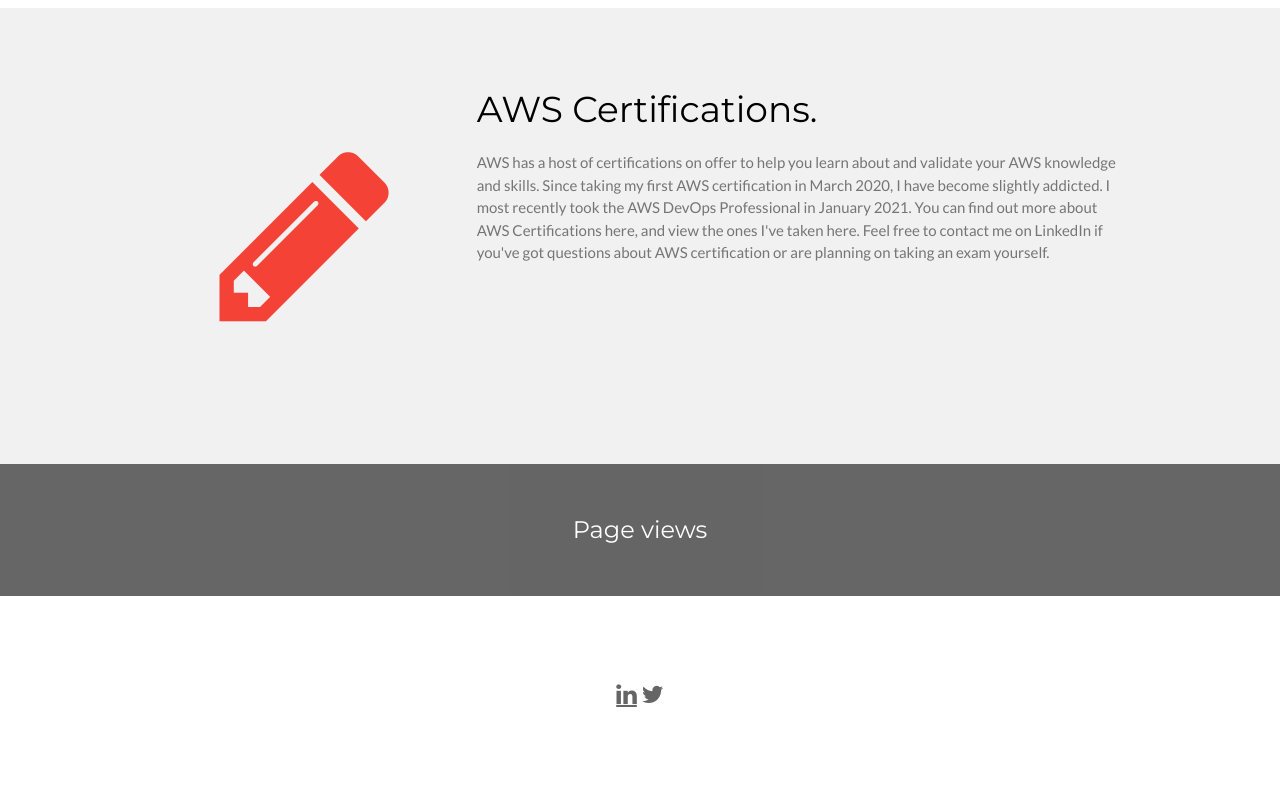
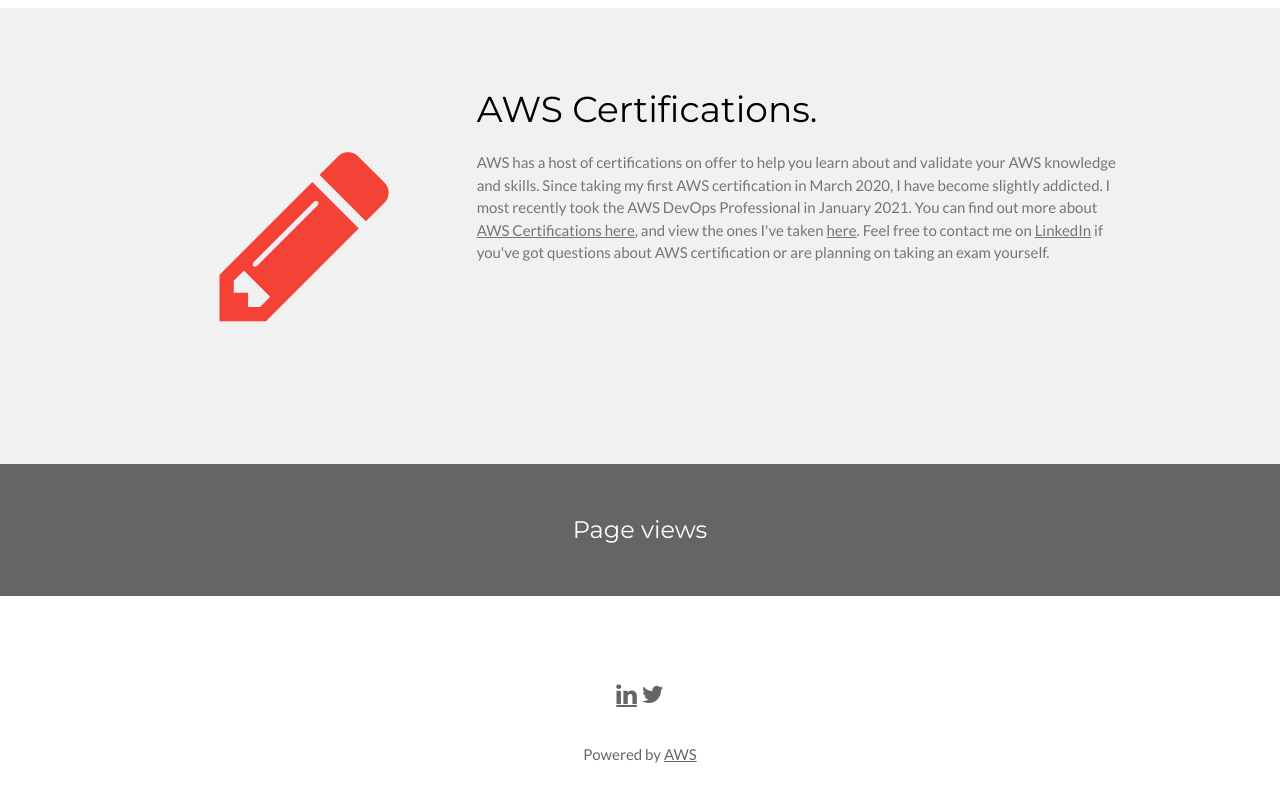
Before and after one commit to fhoskyns/cloudresume_frontend, a plain HTML site: page index.html in a window 1280 px wide. Shown: the part 899-1699 px from the top of the page. Drawn offline with nearby package versions, Linux system fonts and the light colour scheme; no server answers.

Commit message:
Updated index.html

```diff
--- a/index.html
+++ b/index.html
@@ -62,7 +62,7 @@
     <div class="w3-twothird">
       <h1>AWS Certifications.</h1>
 
-      <p class="w3-text-grey">AWS has a host of certifications on offer to help you learn about and validate your AWS knowledge and skills. Since taking my first AWS certification in March 2020, I have become slightly addicted. I most recently took the AWS DevOps Professional in January 2021. You can find out more about AWS Certifications here, and view the ones I've taken here. Feel free to contact me on LinkedIn if you've got questions about AWS certification or are planning on taking an exam yourself.</p>
+      <p class="w3-text-grey">AWS has a host of certifications on offer to help you learn about and validate your AWS knowledge and skills. Since taking my first AWS certification in March 2020, I have become slightly addicted. I most recently took the AWS DevOps Professional in January 2021. You can find out more about <a href="https://aws.amazon.com/certification/" target="_blank">AWS Certifications here</a>, and view the ones I've taken <a href="https://www.youracclaim.com/users/fred-hoskyns" target="_blank">here</a>. Feel free to contact me on <a href="https://uk.linkedin.com/in/fhoskyns" target="_blank">LinkedIn</a> if you've got questions about AWS certification or are planning on taking an exam yourself.</p>
     </div>
   </div>
 </div>
@@ -79,6 +79,7 @@
 class="fa fa-linkedin w3-hover-opacity"></a>
     <i class="fa fa-twitter w3-hover-opacity"></i>
  </div>
+<p>Powered by <a href="https://aws.amazon.com" target="_blank">AWS</a></p>
 </footer>
 
 <script>
```
